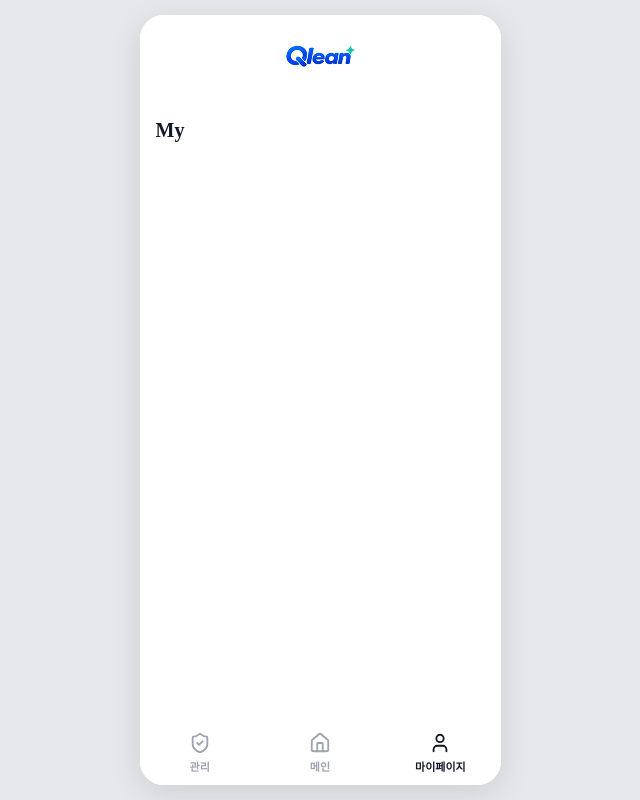
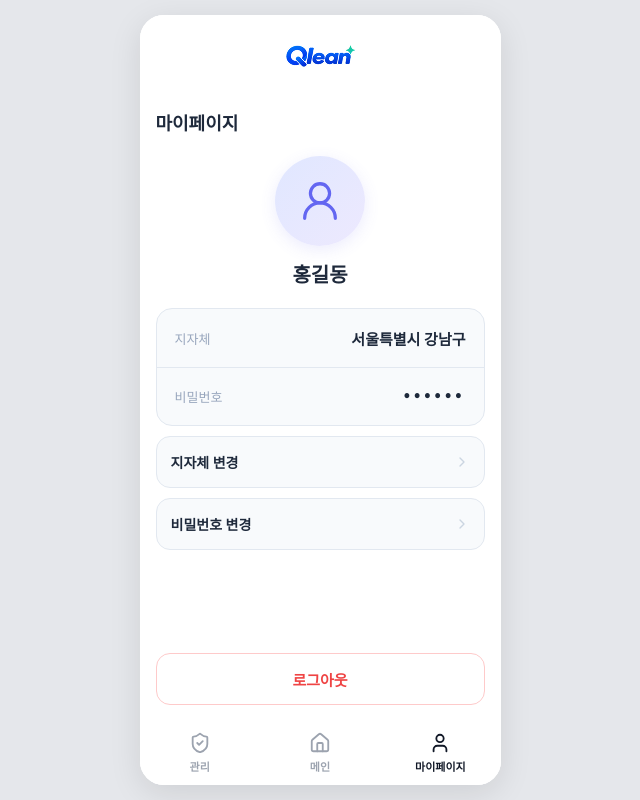
Before and after one commit to SKThon-YAHO/yaho-frontend, a React (Vite) app: page /my in a window 1280 px wide. Shown: the whole page, without its empty margins (320-960 px from the left). Built offline with nearby package versions, Linux system fonts and the light colour scheme; no server answers.

Commit message:
:sparkles: Feat: 페이지 ui 구현

```diff
--- /dev/null
+++ b/src/pages/My/InfoCard.jsx
@@ -0,0 +1,63 @@
+import styled from "styled-components";
+
+export default function InfoCard({ region, password }) {
+  return (
+    <Container>
+      <InfoRow>
+        <Label>지자체</Label>
+        <Value>{region}</Value>
+      </InfoRow>
+
+      <InfoRow>
+        <Label>비밀번호</Label>
+        <Password>{password}</Password>
+      </InfoRow>
+    </Container>
+  );
+}
+
+const Container = styled.div`
+  overflow: hidden;
+
+  background: #f8fafc;
+
+  border: 1px solid #e2e8f0;
+  border-radius: 16px;
+`;
+
+const InfoRow = styled.div`
+  min-height: 58px;
+
+  display: flex;
+  align-items: center;
+  justify-content: space-between;
+
+  padding: 16px 18px;
+
+  & + & {
+    border-top: 1px solid #e2e8f0;
+  }
+`;
+
+const Label = styled.span`
+  font-size: 13px;
+  font-weight: 400;
+
+  color: #98a6bd;
+`;
+
+const Value = styled.span`
+  font-size: 15px;
+  font-weight: 600;
+
+  color: #1e293b;
+`;
+
+const Password = styled.span`
+  font-size: 18px;
+  font-weight: 600;
+
+  letter-spacing: 4px;
+
+  color: #1e293b;
+`;
--- a/src/pages/My/MyPage.jsx
+++ b/src/pages/My/MyPage.jsx
@@ -1,20 +1,82 @@
-import styled from 'styled-components'
+import styled from "styled-components";
+
+import ProfileSection from "./ProfileSection";
+import InfoCard from "./InfoCard";
+import SettingButton from "./SettingButton";
 
 export default function MyPage() {
   return (
-    <Content>
-      <Title>My</Title>
-    </Content>
-  )
+    <PageContainer>
+      <PageTitle>마이페이지</PageTitle>
+
+      <ProfileSection name="홍길동" />
+
+      <Content>
+        <InfoCard region="서울특별시 강남구" password="••••••" />
+
+        <SettingButton>지자체 변경</SettingButton>
+
+        <SettingButton>비밀번호 변경</SettingButton>
+      </Content>
+
+      <LogoutArea>
+        <LogoutButton>로그아웃</LogoutButton>
+      </LogoutArea>
+    </PageContainer>
+  );
 }
 
-const Content = styled.div`
-  padding: 24px 16px;
-`
+const PageContainer = styled.main`
+  width: 100%;
+  flex: 1;
+  min-height: 0;
 
-const Title = styled.h1`
+  display: flex;
+  flex-direction: column;
+
+  background: #ffffff;
+`;
+
+const PageTitle = styled.h1`
   margin: 0;
-  color: #111827;
-  font-size: 20px;
+  padding: 16px 16px 4px;
+
+  font-size: 18px;
   font-weight: 700;
-`
+
+  color: #1e293b;
+  line-height: 27px;
+`;
+
+const Content = styled.section`
+  display: flex;
+  flex-direction: column;
+  gap: 10px;
+
+  padding: 0px 16px;
+`;
+
+const LogoutArea = styled.div`
+  margin-top: auto;
+  padding: 16px;
+`;
+
+const LogoutButton = styled.button`
+  width: 100%;
+  height: 52px;
+
+  background: #ffffff;
+
+  border: 1px solid #fecaca;
+  border-radius: 14px;
+
+  font-size: 15px;
+  font-weight: 700;
+  color: #ef4444;
+
+  cursor: pointer;
+
+  &:active {
+    background: #fff5f4;
+  }
+`;
--- /dev/null
+++ b/src/pages/My/ProfileSection.jsx
@@ -0,0 +1,48 @@
+import styled from "styled-components";
+import { UserRound } from "lucide-react";
+
+export default function ProfileSection({ name }) {
+  return (
+    <Container>
+      <ProfileIcon>
+        <UserRound width={46} height={46} strokeWidth={1.7} />
+      </ProfileIcon>
+
+      <Name>{name}</Name>
+    </Container>
+  );
+}
+
+const Container = styled.section`
+  display: flex;
+  flex-direction: column;
+  align-items: center;
+
+  padding: 14px 16px 18px;
+`;
+
+const ProfileIcon = styled.div`
+  width: 90px;
+  height: 90px;
+
+  display: flex;
+  align-items: center;
+  justify-content: center;
+
+  margin-bottom: 14px;
+
+  border-radius: 50%;
+
+  color: #6366f1;
+
+  background: linear-gradient(135deg, #e0e7ff 0%, #ede9fe 100%);
+
+  box-shadow: 0 4px 16px 0 rgba(99, 102, 241, 0.12);
+`;
+
+const Name = styled.strong`
+  font-size: 20px;
+  font-weight: 600;
+  color: #1e293b;
+  line-height: 30px;
+`;
--- /dev/null
+++ b/src/pages/My/SettingButton.jsx
@@ -0,0 +1,43 @@
+import styled from "styled-components";
+import { ChevronRight } from "lucide-react";
+
+export default function SettingButton({ children, onClick }) {
+  return (
+    <Button onClick={onClick}>
+      <span>{children}</span>
+
+      <ChevronRight size={16} strokeWidth={2} />
+    </Button>
+  );
+}
+
+const Button = styled.button`
+  width: 100%;
+  height: 52px;
+
+  display: flex;
+  align-items: center;
+  justify-content: space-between;
+
+  padding: 14px;
+
+  background: #f8fafc;
+
+  border: 1px solid #e2e8f0;
+  border-radius: 14px;
+
+  font-size: 14px;
+  font-weight: 600;
+
+  color: #1e293b;
+
+  cursor: pointer;
+
+  svg {
+    color: #cbd5e1;
+  }
+
+  &:active {
+    background: #f1f5f9;
+  }
+`;
```
Also changed, not shown: 1 other file (tests, documents, lock files or other folders).
